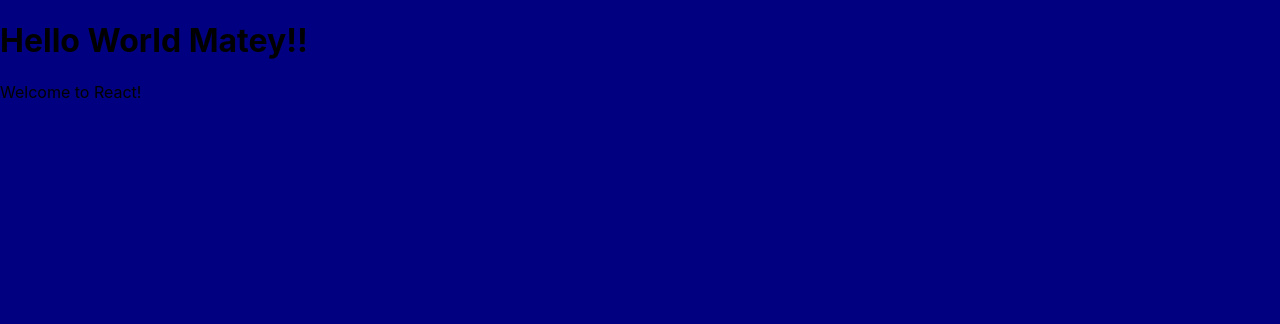
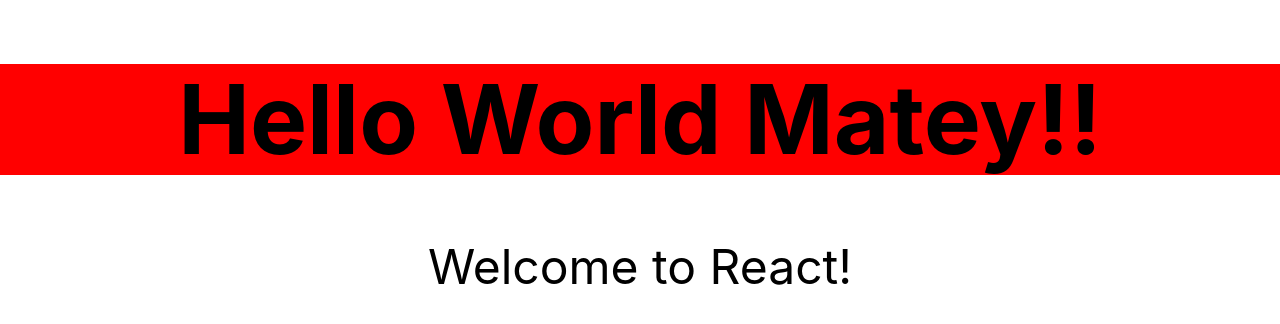
Before and after one commit to daryl-san/robofriends2, a React (Create React App) app: page / in a window 1280 px wide. Shown: the top 324 px of the page. Built offline with nearby package versions, Linux system fonts and the light colour scheme.

Commit message:
installed and imported 'tachyons' to index.js.
edited index.css to alter look

```diff
--- a/package.json
+++ b/package.json
@@ -9,6 +9,7 @@
     "react": "^18.0.0",
     "react-dom": "^18.0.0",
     "react-scripts": "5.0.1",
+    "tachyons": "^4.12.0",
     "web-vitals": "^2.1.4"
   },
   "scripts": {
--- a/src/Hello.js
+++ b/src/Hello.js
@@ -3,7 +3,7 @@ import React, { Component } from 'react'
 class Hello extends Component {
     render() {
         return (
-            <div>
+            <div className='f1 tc'>
                 <h1> Hello World Matey!!</h1>
                 <p> Welcome to React!</p>
             </div>
--- a/src/index.css
+++ b/src/index.css
@@ -5,10 +5,14 @@ body {
     sans-serif;
   -webkit-font-smoothing: antialiased;
   -moz-osx-font-smoothing: grayscale;
-  background-color: navy;
+  /* background-color: navy; */
 }
 
 code {
   font-family: source-code-pro, Menlo, Monaco, Consolas, 'Courier New',
     monospace;
 }
+
+h1 {
+  background-color: red;
+}
--- a/src/index.js
+++ b/src/index.js
@@ -4,6 +4,7 @@ import './index.css';
 import App from './App';
 import reportWebVitals from './reportWebVitals';
 import Hello from './Hello.js';
+import 'tachyons';
 
 const root = ReactDOM.createRoot(document.getElementById('root'));
 root.render(
```
Also changed, not shown: 1 other file (tests, documents, lock files or other folders).
